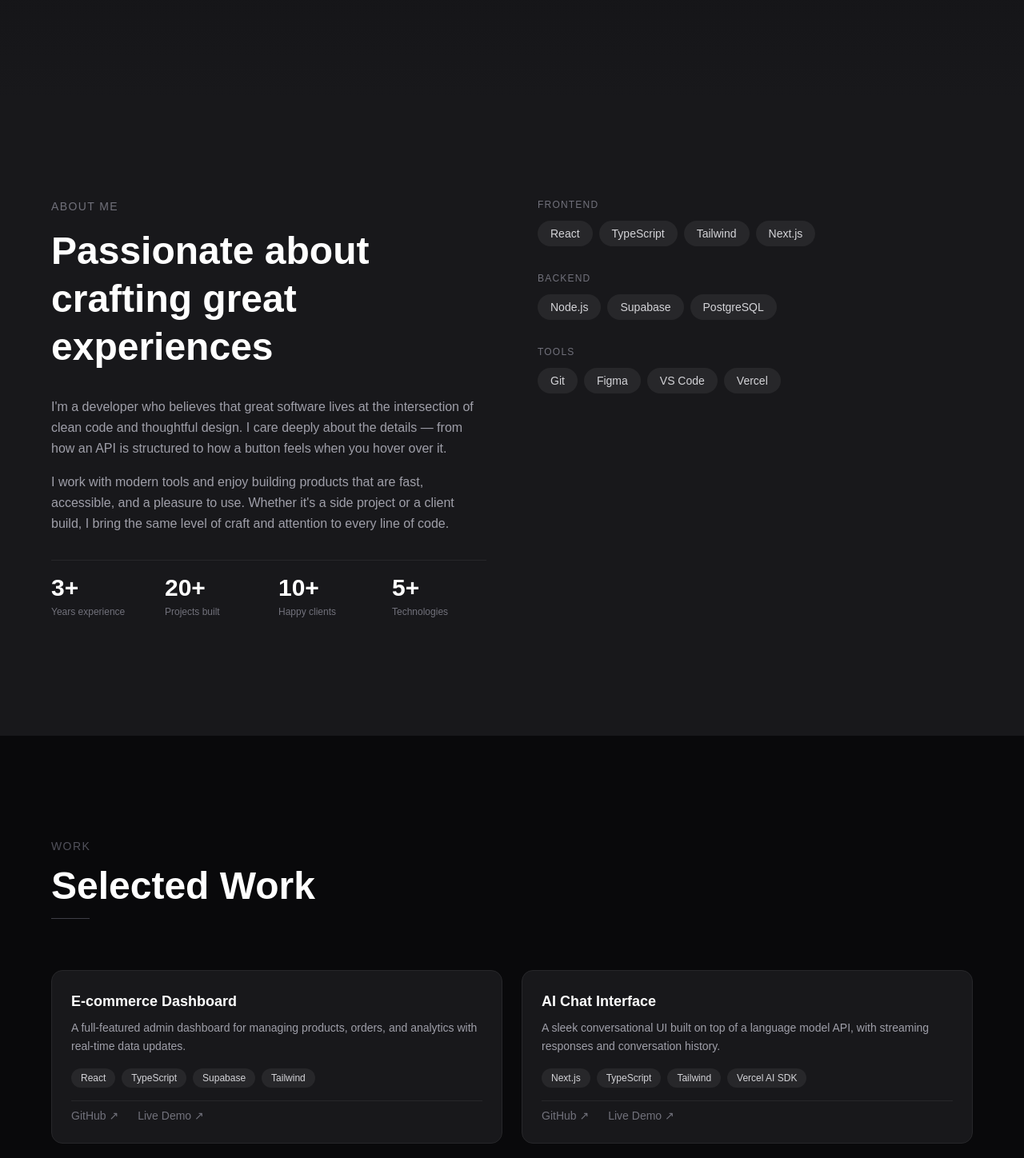
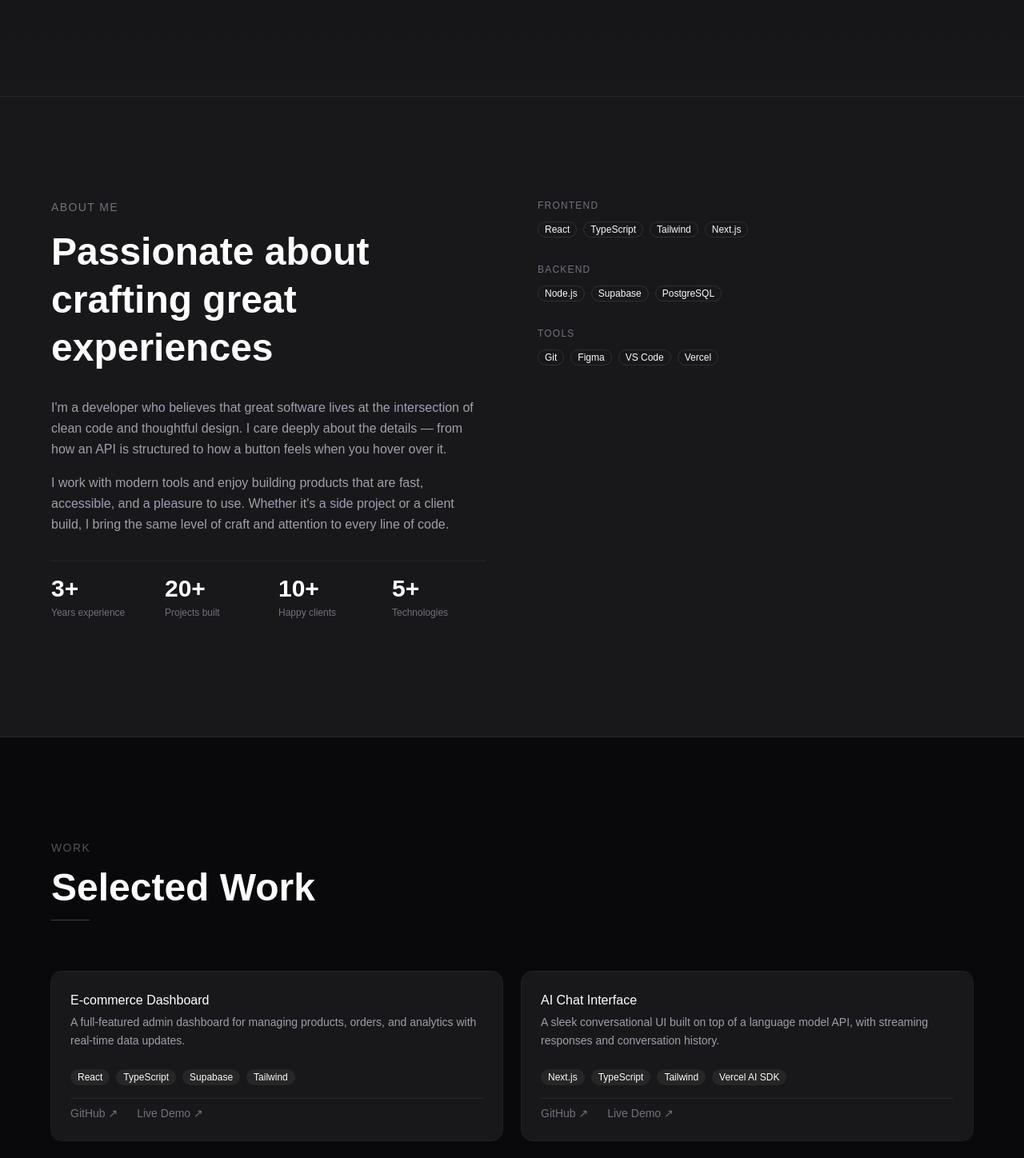
Before and after one commit to utity-tools/gallery-portfolio, a React (Vite) app: page / in a window 1280 px wide. Shown: the part 680-2128 px from the top of the page at 80% size. Built offline with nearby package versions, Linux system fonts and the light colour scheme.

Commit message:
eat: install shadcn/ui and refactor components with Button, Card, Badge

```diff
--- a/index.html
+++ b/index.html
@@ -1,5 +1,5 @@
 <!doctype html>
-<html lang="en">
+<html lang="en" class="dark">
   <head>
     <meta charset="UTF-8" />
     <meta name="viewport" content="width=device-width, initial-scale=1.0" />
--- a/src/App.tsx
+++ b/src/App.tsx
@@ -3,14 +3,18 @@
 import About from './components/sections/About'
 import Projects from './components/sections/Projects'
 import Contact from './components/sections/Contact'
+import { Separator } from '@/components/ui/separator'
 
 function App() {
   return (
     <Layout>
       <main>
         <Hero />
+        <Separator className="bg-zinc-800" />
         <About />
+        <Separator className="bg-zinc-800" />
         <Projects />
+        <Separator className="bg-zinc-800" />
         <Contact />
       </main>
     </Layout>
--- a/src/components/sections/About.tsx
+++ b/src/components/sections/About.tsx
@@ -1,3 +1,5 @@
+import { Badge } from '@/components/ui/badge'
+
 const stats = [
   { value: '3+', label: 'Years experience' },
   { value: '20+', label: 'Projects built' },
@@ -54,12 +56,9 @@
               <span className="text-zinc-500 text-xs tracking-widest uppercase">{category}</span>
               <div className="flex flex-wrap gap-2">
                 {items.map((item) => (
-                  <span
-                    key={item}
-                    className="bg-zinc-800 text-zinc-300 text-sm rounded-full px-4 py-1.5"
-                  >
+                  <Badge key={item} variant="outline">
                     {item}
-                  </span>
+                  </Badge>
                 ))}
               </div>
             </div>
--- a/src/components/sections/Hero.tsx
+++ b/src/components/sections/Hero.tsx
@@ -1,3 +1,5 @@
+import { Button } from '@/components/ui/button'
+
 export default function Hero() {
   return (
     <section
@@ -26,18 +28,12 @@
         </p>
 
         <div className="flex items-center gap-4 mt-2">
-          <a
-            href="#projects"
-            className="px-6 py-3 bg-white text-zinc-950 font-medium rounded-lg hover:bg-zinc-200 transition-colors duration-200"
-          >
-            View Projects
-          </a>
-          <a
-            href="#contact"
-            className="px-6 py-3 border border-zinc-700 text-white rounded-lg hover:bg-zinc-800 hover:border-zinc-600 transition-colors duration-200"
-          >
-            Get in touch
-          </a>
+          <Button size="lg" asChild>
+            <a href="#projects">View Projects</a>
+          </Button>
+          <Button variant="outline" size="lg" asChild>
+            <a href="#contact">Get in touch</a>
+          </Button>
         </div>
       </div>
     </section>
--- a/src/components/sections/Projects.tsx
+++ b/src/components/sections/Projects.tsx
@@ -1,40 +1,41 @@
 import { projects } from '../../data/projects'
 import type { Project } from '../../types'
+import { Card, CardContent, CardHeader, CardTitle } from '@/components/ui/card'
+import { Badge } from '@/components/ui/badge'
 
 function ProjectCard({ project }: { project: Project }) {
   return (
-    <article className="flex flex-col gap-4 bg-zinc-900 border border-zinc-800 rounded-xl p-6 hover:border-zinc-600 transition-colors duration-200">
-      <div className="flex flex-col gap-2">
-        <h3 className="text-white font-bold text-lg">{project.title}</h3>
+    <Card className="flex flex-col bg-zinc-900 border-zinc-800 hover:border-zinc-600 transition-colors duration-200">
+      <CardHeader>
+        <CardTitle className="text-white">{project.title}</CardTitle>
         <p className="text-zinc-400 text-sm leading-relaxed">{project.description}</p>
-      </div>
+      </CardHeader>
 
-      <div className="flex flex-wrap gap-2 mt-auto">
+      <CardContent className="flex flex-col gap-4 mt-auto">
+        <div className="flex flex-wrap gap-2">
           {project.tags.map((tag) => (
-          <span
-            key={tag}
-            className="bg-zinc-800 text-zinc-300 text-xs rounded-full px-3 py-1"
-          >
+            <Badge key={tag} variant="secondary">
               {tag}
-          </span>
+            </Badge>
           ))}
         </div>
 
         <div className="flex items-center gap-6 pt-2 border-t border-zinc-800">
           <a
             href={project.github}
-          className="text-zinc-500 hover:text-white text-sm transition-colors duration-200 flex items-center gap-1"
+            className="text-zinc-500 hover:text-white text-sm transition-colors duration-200"
           >
             GitHub ↗
           </a>
           <a
             href={project.live}
-          className="text-zinc-500 hover:text-white text-sm transition-colors duration-200 flex items-center gap-1"
+            className="text-zinc-500 hover:text-white text-sm transition-colors duration-200"
           >
             Live Demo ↗
           </a>
         </div>
-    </article>
+      </CardContent>
+    </Card>
   )
 }
 
--- /dev/null
+++ b/src/components/ui/badge.tsx
@@ -0,0 +1,49 @@
+import * as React from "react"
+import { cva, type VariantProps } from "class-variance-authority"
+import { Slot } from "radix-ui"
+
+import { cn } from "@/lib/utils"
+
+const badgeVariants = cva(
+  "group/badge inline-flex h-5 w-fit shrink-0 items-center justify-center gap-1 overflow-hidden rounded-4xl border border-transparent px-2 py-0.5 text-xs font-medium whitespace-nowrap transition-all focus-visible:border-ring focus-visible:ring-[3px] focus-visible:ring-ring/50 has-data-[icon=inline-end]:pr-1.5 has-data-[icon=inline-start]:pl-1.5 aria-invalid:border-destructive aria-invalid:ring-destructive/20 dark:aria-invalid:ring-destructive/40 [&>svg]:pointer-events-none [&>svg]:size-3!",
+  {
+    variants: {
+      variant: {
+        default: "bg-primary text-primary-foreground [a]:hover:bg-primary/80",
+        secondary:
+          "bg-secondary text-secondary-foreground [a]:hover:bg-secondary/80",
+        destructive:
+          "bg-destructive/10 text-destructive focus-visible:ring-destructive/20 dark:bg-destructive/20 dark:focus-visible:ring-destructive/40 [a]:hover:bg-destructive/20",
+        outline:
+          "border-border text-foreground [a]:hover:bg-muted [a]:hover:text-muted-foreground",
+        ghost:
+          "hover:bg-muted hover:text-muted-foreground dark:hover:bg-muted/50",
+        link: "text-primary underline-offset-4 hover:underline",
+      },
+    },
+    defaultVariants: {
+      variant: "default",
+    },
+  }
+)
+
+function Badge({
+  className,
+  variant = "default",
+  asChild = false,
+  ...props
+}: React.ComponentProps<"span"> &
+  VariantProps<typeof badgeVariants> & { asChild?: boolean }) {
+  const Comp = asChild ? Slot.Root : "span"
+
+  return (
+    <Comp
+      data-slot="badge"
+      data-variant={variant}
+      className={cn(badgeVariants({ variant }), className)}
+      {...props}
+    />
+  )
+}
+
+export { Badge, badgeVariants }
--- /dev/null
+++ b/src/components/ui/card.tsx
@@ -0,0 +1,103 @@
+import * as React from "react"
+
+import { cn } from "@/lib/utils"
+
+function Card({
+  className,
+  size = "default",
+  ...props
+}: React.ComponentProps<"div"> & { size?: "default" | "sm" }) {
+  return (
+    <div
+      data-slot="card"
+      data-size={size}
+      className={cn(
+        "group/card flex flex-col gap-6 overflow-hidden rounded-xl bg-card py-6 text-sm text-card-foreground shadow-xs ring-1 ring-foreground/10 has-[>img:first-child]:pt-0 data-[size=sm]:gap-4 data-[size=sm]:py-4 *:[img:first-child]:rounded-t-xl *:[img:last-child]:rounded-b-xl",
+        className
+      )}
+      {...props}
+    />
+  )
+}
+
+function CardHeader({ className, ...props }: React.ComponentProps<"div">) {
+  return (
+    <div
+      data-slot="card-header"
+      className={cn(
+        "group/card-header @container/card-header grid auto-rows-min items-start gap-1 rounded-t-xl px-6 group-data-[size=sm]/card:px-4 has-data-[slot=card-action]:grid-cols-[1fr_auto] has-data-[slot=card-description]:grid-rows-[auto_auto] [.border-b]:pb-6 group-data-[size=sm]/card:[.border-b]:pb-4",
+        className
+      )}
+      {...props}
+    />
+  )
+}
+
+function CardTitle({ className, ...props }: React.ComponentProps<"div">) {
+  return (
+    <div
+      data-slot="card-title"
+      className={cn(
+        "font-heading text-base leading-normal font-medium group-data-[size=sm]/card:text-sm",
+        className
+      )}
+      {...props}
+    />
+  )
+}
+
+function CardDescription({ className, ...props }: React.ComponentProps<"div">) {
+  return (
+    <div
+      data-slot="card-description"
+      className={cn("text-sm text-muted-foreground", className)}
+      {...props}
+    />
+  )
+}
+
+function CardAction({ className, ...props }: React.ComponentProps<"div">) {
+  return (
+    <div
+      data-slot="card-action"
+      className={cn(
+        "col-start-2 row-span-2 row-start-1 self-start justify-self-end",
+        className
+      )}
+      {...props}
+    />
+  )
+}
+
+function CardContent({ className, ...props }: React.ComponentProps<"div">) {
+  return (
+    <div
+      data-slot="card-content"
+      className={cn("px-6 group-data-[size=sm]/card:px-4", className)}
+      {...props}
+    />
+  )
+}
+
+function CardFooter({ className, ...props }: React.ComponentProps<"div">) {
+  return (
+    <div
+      data-slot="card-footer"
+      className={cn(
+        "flex items-center rounded-b-xl px-6 group-data-[size=sm]/card:px-4 [.border-t]:pt-6 group-data-[size=sm]/card:[.border-t]:pt-4",
+        className
+      )}
+      {...props}
+    />
+  )
+}
+
+export {
+  Card,
+  CardHeader,
+  CardFooter,
+  CardTitle,
+  CardAction,
+  CardDescription,
+  CardContent,
+}
--- /dev/null
+++ b/src/components/ui/separator.tsx
@@ -0,0 +1,26 @@
+import * as React from "react"
+import { Separator as SeparatorPrimitive } from "radix-ui"
+
+import { cn } from "@/lib/utils"
+
+function Separator({
+  className,
+  orientation = "horizontal",
+  decorative = true,
+  ...props
+}: React.ComponentProps<typeof SeparatorPrimitive.Root>) {
+  return (
+    <SeparatorPrimitive.Root
+      data-slot="separator"
+      decorative={decorative}
+      orientation={orientation}
+      className={cn(
+        "shrink-0 bg-border data-horizontal:h-px data-horizontal:w-full data-vertical:w-px data-vertical:self-stretch",
+        className
+      )}
+      {...props}
+    />
+  )
+}
+
+export { Separator }
```
Lines whose indentation alone changed are shown as unchanged.
